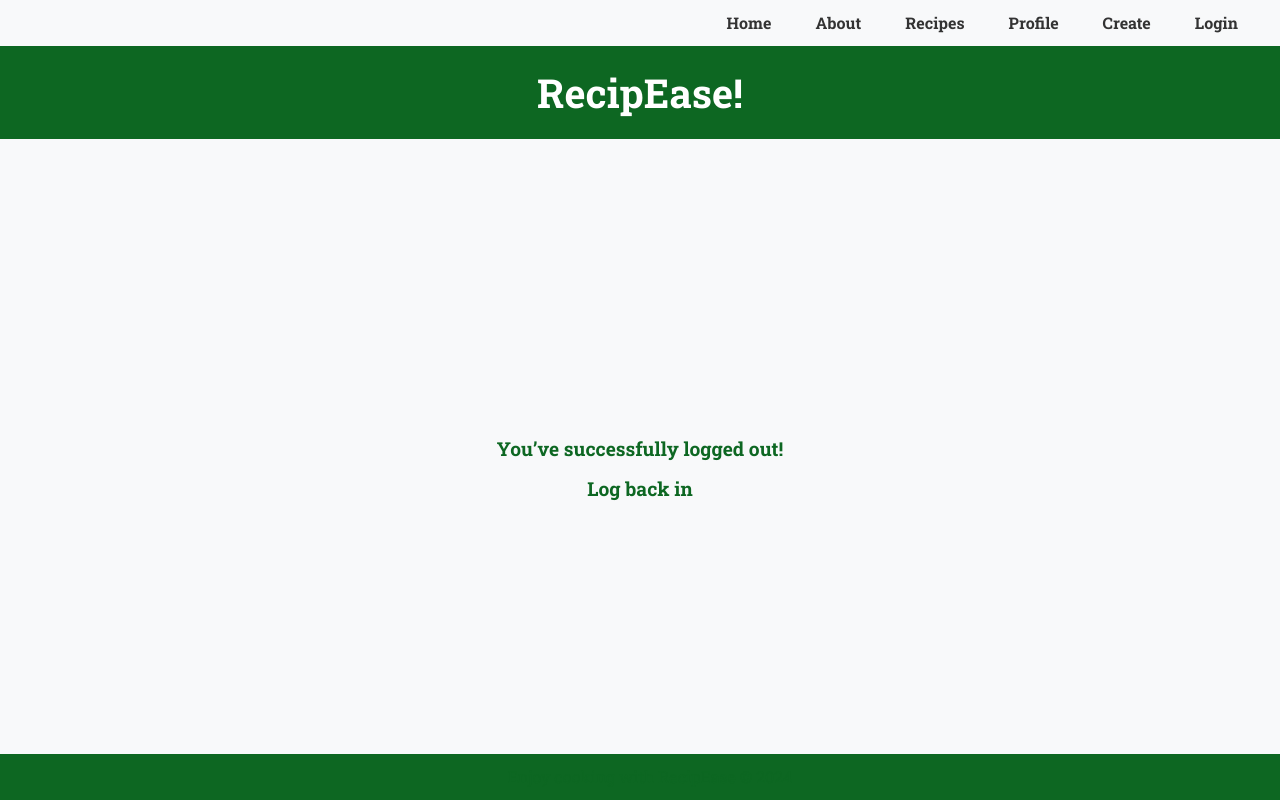
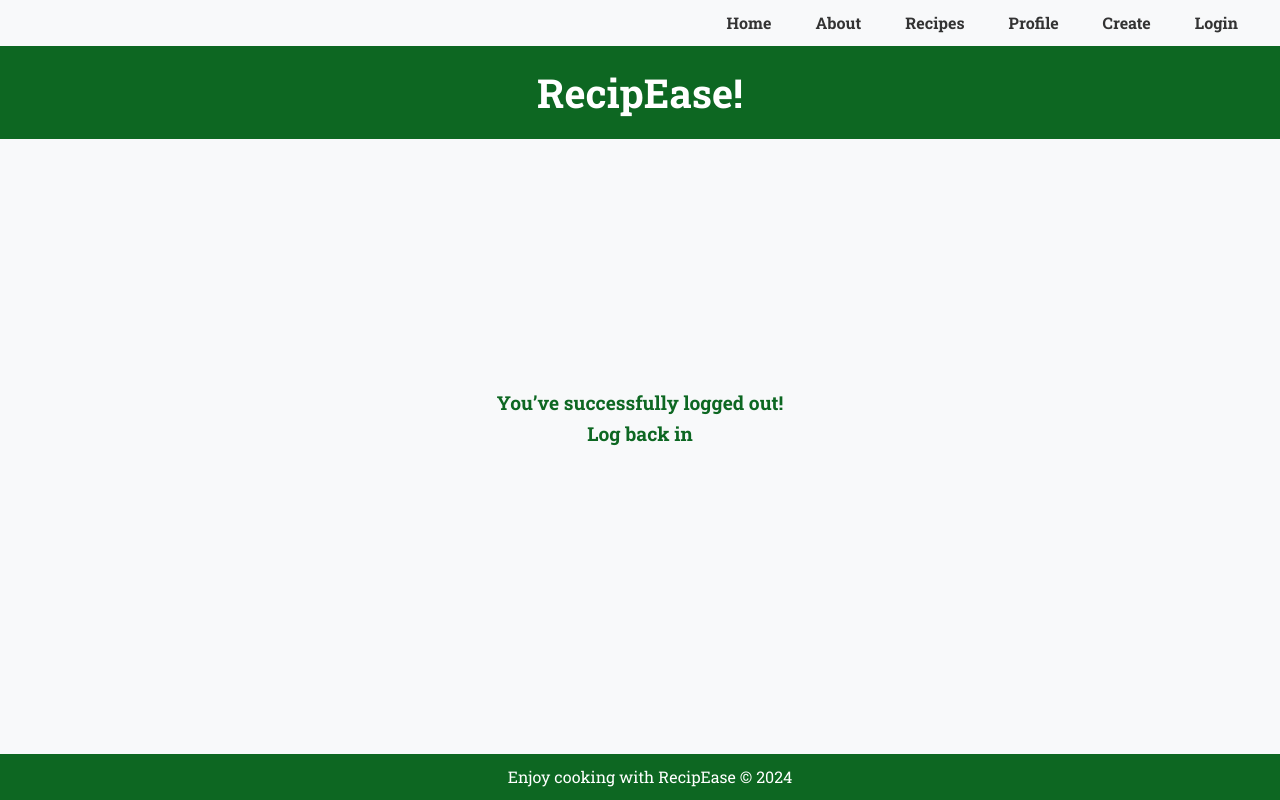
Before and after one commit to bphil1041/recipe-app, a Django app: page /logout/ in a window 1280 px wide. Run offline with Django 4.2, Linux system fonts and the light colour scheme.

Commit message:
Update success.html

```diff
--- a/A2_Recipe_App/src/recipes/templates/recipes/success.html
+++ b/A2_Recipe_App/src/recipes/templates/recipes/success.html
@@ -8,83 +8,16 @@
     <link rel="preconnect" href="https://fonts.googleapis.com">
     <link rel="preconnect" href="https://fonts.gstatic.com" crossorigin>
     <link href="https://fonts.googleapis.com/css2?family=Roboto+Slab:wght@100..900&display=swap" rel="stylesheet">
-    <style>
-        body {
-            font-family: 'Roboto Slab', sans-serif;
-            margin: 0;
-            padding: 0;
-            box-sizing: border-box;
-            background-color: #f8f9fa;
-            color: #333;
-        }
-
-        header {
-            background-color: #f8f9fa;
-            color: #0d6722;
-            padding: 20px;
-            text-align: center;
-        }
-
-        h1,
-        h2 {
-            margin: 0;
-            font-size: 2.5em;
-        }
-
-        main {
-            display: flex;
-            justify-content: center;
-            align-items: center;
-            flex-direction: column;
-            min-height: 60vh;
-            padding: 20px;
-        }
-
-        p,
-        h2 {
-            font-size: 1.2em;
-            line-height: 1.6;
-            text-align: center;
-            color: #0d6722;
-        }
-
-        a {
-            color: #0d6722;
-            text-decoration: none;
-            font-weight: bold;
-        }
-
-        a:hover {
-            text-decoration: underline;
-        }
-
-        footer {
-            background-color: #0d6722;
-            color: #fff;
-            padding: 10px 0;
-            text-align: center;
-            position: fixed;
-            width: 100%;
-            bottom: 0;
-        }
-
-        footer p {
-            margin: 0;
-            font-size: 1em;
-        }
-    </style>
 </head>
 
 <body>
     {% extends "recipes/base.html" %}
     {% block content %}
 
-
-    <main>
-        <h2>You’ve successfully logged out!</h2>
-        <p><a href="{% url 'login' %}">Log back in</a></p>
+    <main class="success-main">
+        <h2 class="success-h2">You’ve successfully logged out!</h2>
+        <p class="success-p"><a class="success-a" href="{% url 'login' %}">Log back in</a></p>
     </main>
-
 
     {% endblock %}
 
```
